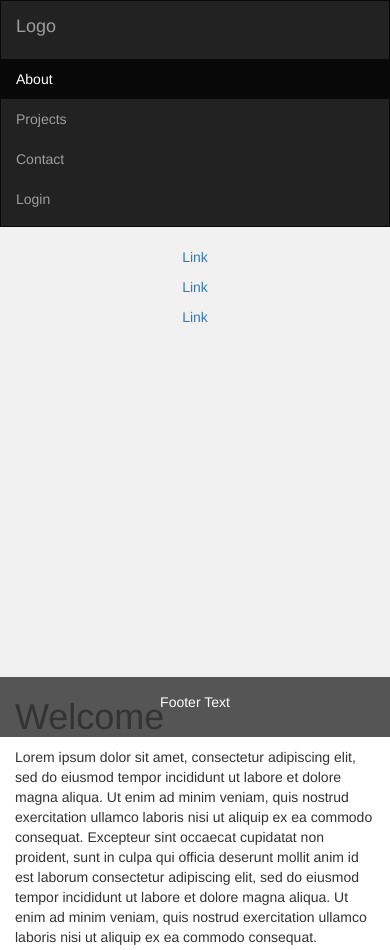
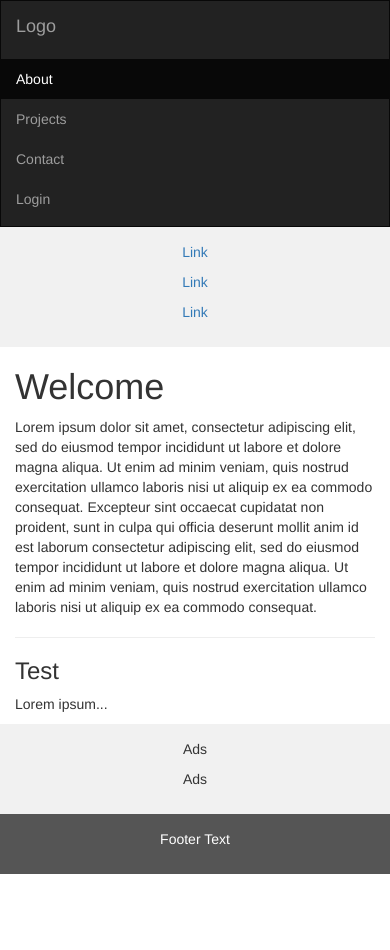
Before and after one commit to sagaquisces/bootstrap-practice, a plain HTML site: page index.html in a window 390 px wide. Shown: the top 950 px of the page. After the commit the page ends 874 px from the top, so only its background shows below. Drawn offline with nearby package versions, Linux system fonts and the light colour scheme.

Commit message:
add @media rule for screens of 767px and below to make height auto (so divs stay well stacked)

```diff
--- a/css/styles.css
+++ b/css/styles.css
@@ -20,3 +20,11 @@ footer {
   color: white;
   padding: 15px;
 }
+
+/* On small screens, set height to 'auto' for sidenav and grid */
+@media screen and (max-width: 767px) {
+  .sidenav {
+    height: auto;
+    padding: 15px;
+  }
+  .row.content {height:auto;}
```
